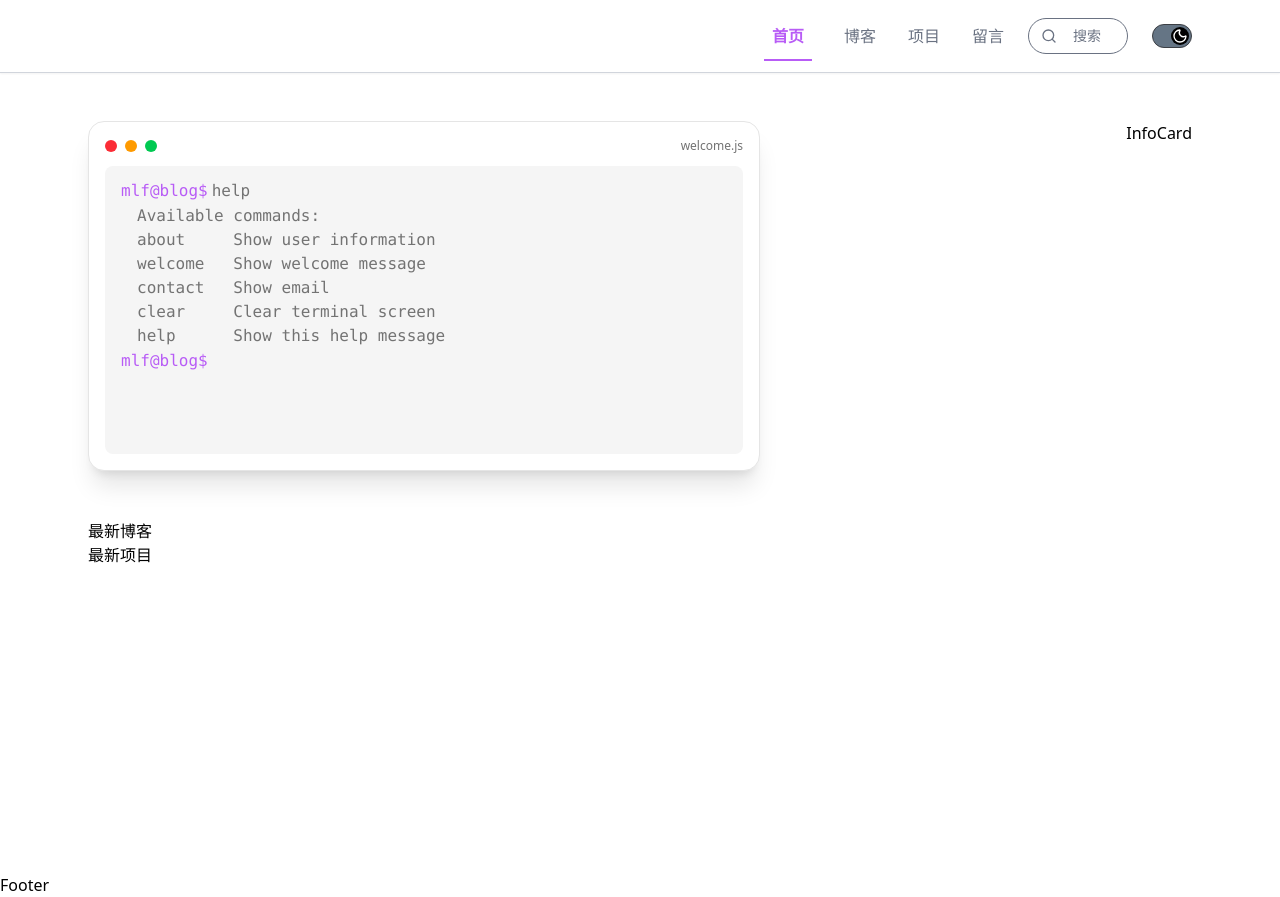
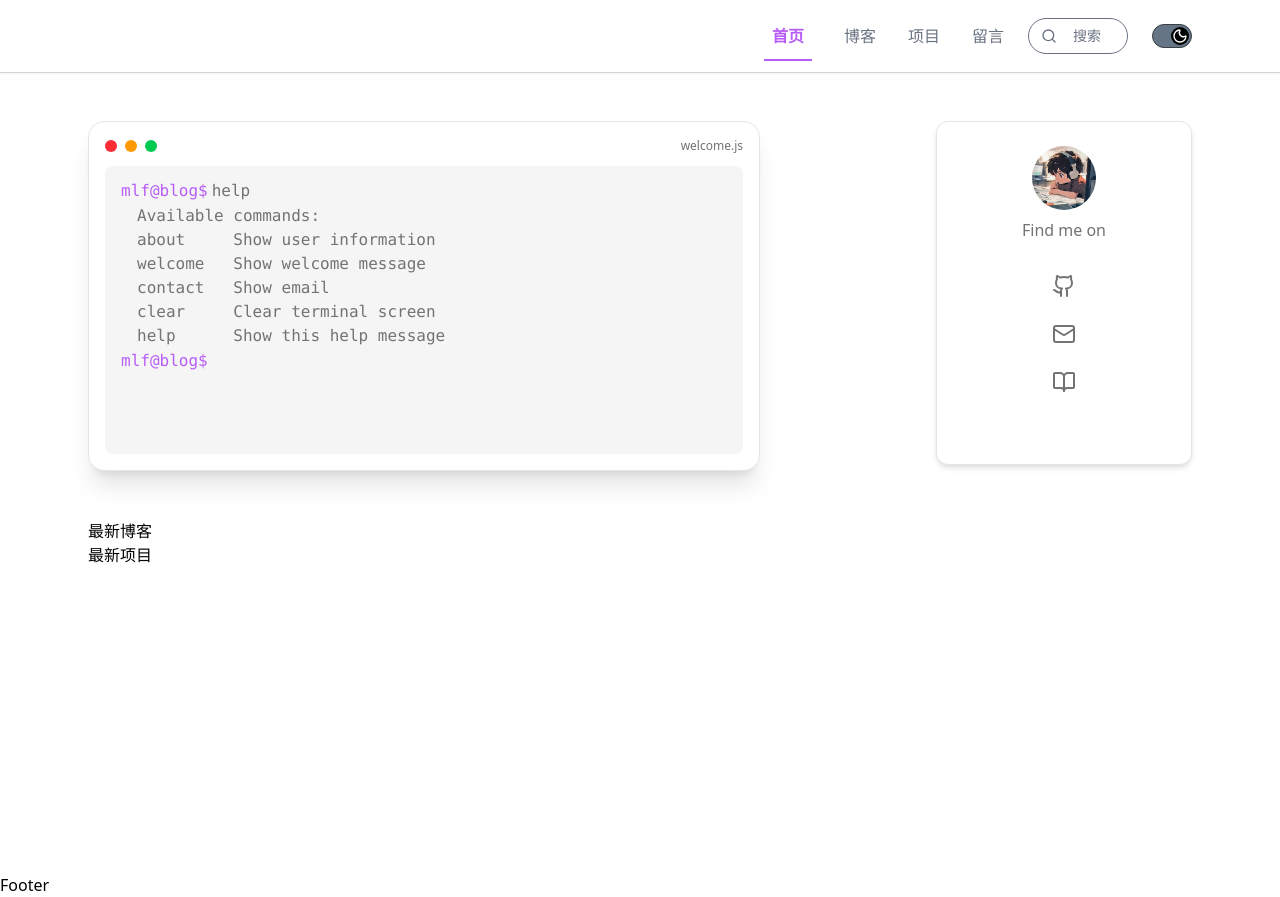
Before and after one commit to milaifeng/portfolio, a Next.js app: page / in a window 1280 px wide. Built offline with nearby package versions, Linux system fonts and the light colour scheme.

Commit message:
添加信息卡

```diff
--- a/components/home/InfoCard.tsx
+++ b/components/home/InfoCard.tsx
@@ -1,5 +1,42 @@
+import Image from "next/image";
+import user from "@/public/user.jpg";
+import { Mail, BookOpen, Github} from "lucide-react";
+import Link from "next/link";
 const InfoCard = () => {
-  return <div>InfoCard</div>;
+  return (
+    <div className="h-86 w-64 border border-neutral-200 dark:border-neutral-800 bg-white  dark:bg-neutral-900 shadow-md p-6 rounded-xl flex flex-col items-center gap-2">
+      <Image
+        src={user}
+        alt="头像"
+        width={64}
+        height={64}
+        className="w-16 h-16 rounded-full"
+      />
+      <span className="w-full mb-2 text-center text-neutral-500">
+        Find me on
+      </span>
+      <div className="w-full flex flex-col items-center mt-2 gap-2">
+        <Link
+          href="https://github.com/milaifeng"
+          className="w-full h-10 flex justify-center items-center"
+        >
+          <Github size={24} className="w-6 h-6 text-neutral-500" />
+        </Link>
+        <Link
+          href="https://mail.google.com/"
+          className="w-full h-10 flex justify-center items-center"
+        >
+          <Mail size={24} className="w-6 h-6 text-neutral-500" />
+        </Link>
+        <Link
+          href="/guesbook"
+          className="w-full h-10 flex justify-center items-center"
+        >
+          <BookOpen size={24} className="w-6 h-6 text-neutral-500" />
+        </Link>
+      </div>
+    </div>
+  );
 };
 
 export default InfoCard;
```
Also changed, not shown: public/user.jpg (added).
